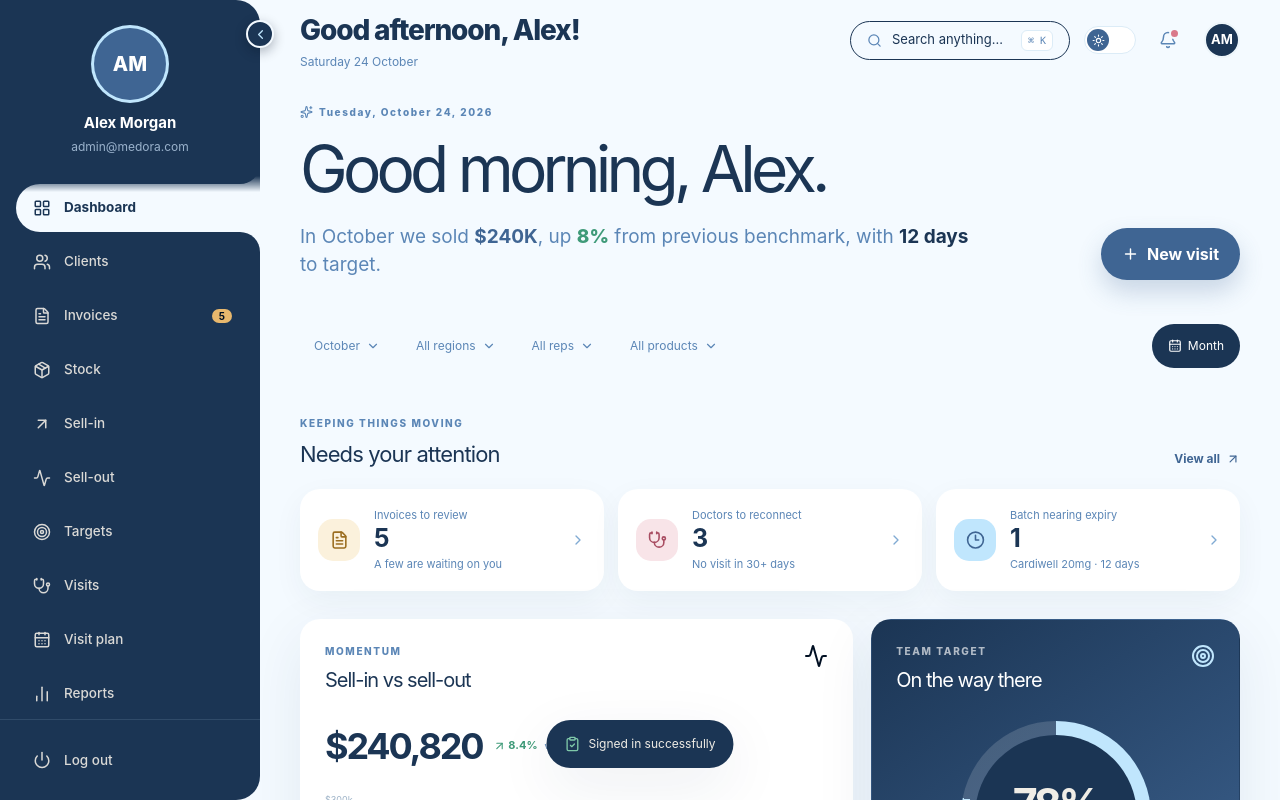
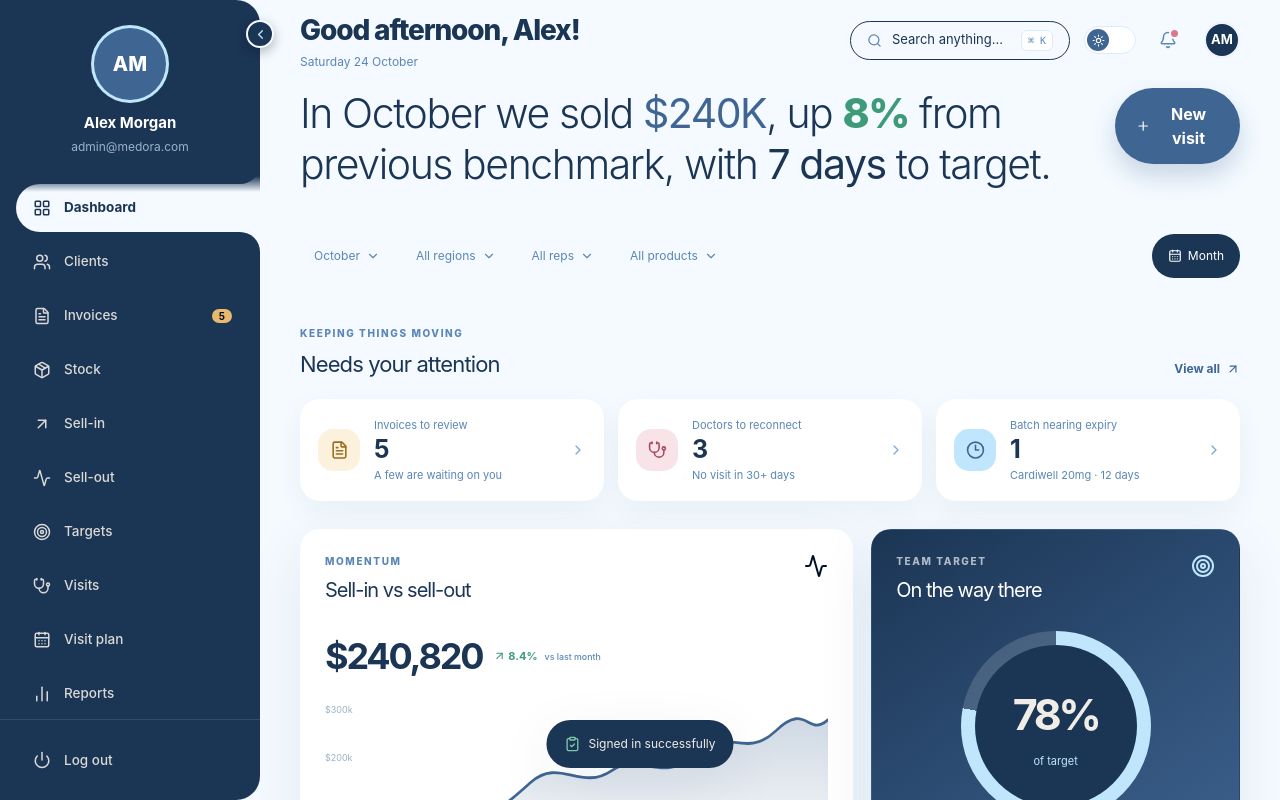
Before and after one commit to MarinaTarek/Graduation_project, a Next.js app: page / in a window 1280 px wide. Both pictures are taken after a click on the button "Sign in". Shown: the top 800 px of the page. Built offline with nearby package versions, Linux system fonts and the light colour scheme.

Commit message:
fix: remove duplicate greeting, story sentence as hero

```diff
--- a/src/ui/pages/home/index.tsx
+++ b/src/ui/pages/home/index.tsx
@@ -1,6 +1,7 @@
-import { useState } from 'react'
-import { Plus, Sparkles } from 'lucide-react'
+import { useState, useEffect } from 'react'
+import { Plus } from 'lucide-react'
 import { Button } from '@/ui/design-system/components/Button'
+import { useAuth } from '@/lib/auth'
 import { HomeFilters, type HomeFiltersState } from './components/HomeFilters'
 import { AttentionSection } from './components/AttentionSection'
 import { SellInChartPanel } from './components/SellInChartPanel'
@@ -9,6 +10,15 @@ import { ProductsPanel } from './components/ProductsPanel'
 import { TopRepsPanel } from './components/TopRepsPanel'
 import { QuoteCard } from './components/QuoteCard'
 import { homeAttentionItems, homeProducts, homeReps } from './mock-data'
+
+const REP_METRICS: Record<string, { amount: string; percent: string }> = {
+  'Ahmed Samir': { amount: '$42.8K', percent: '94%' },
+  'Sara Ali': { amount: '$38.2K', percent: '88%' },
+  'Olivia Martin': { amount: '$42.8K', percent: '98%' },
+  'Maya Patel': { amount: '$39.4K', percent: '91%' },
+  'James Wilson': { amount: '$35.9K', percent: '84%' },
+  'Sofia Chen': { amount: '$32.6K', percent: '79%' },
+}
 
 export interface HomePageProps {
   onAction: (s: string) => void
@@ -29,6 +39,15 @@ export default function HomePage({
   onNavigateWithFilter,
   onSelectRep,
 }: HomePageProps) {
+  const { user, role } = useAuth()
+  const [daysRemaining, setDaysRemaining] = useState(12)
+
+  useEffect(() => {
+    const now = new Date()
+    const totalDays = new Date(now.getFullYear(), now.getMonth() + 1, 0).getDate()
+    setDaysRemaining(Math.max(1, totalDays - now.getDate()))
+  }, [])
+
   const [filters, setFilters] = useState<HomeFiltersState>({
     month: 'October 2026',
     regions: [],
@@ -51,7 +70,7 @@ export default function HomePage({
   // Headline metrics reacting to filters
   let headlineSales = '$240K'
   let headlineGrowth = '8%'
-  let headlineDays = range === 'Week' ? '4 days' : '12 days'
+  let headlineDays = range === 'Week' ? '4 days' : `${daysRemaining} days`
 
   if (filters.reps.length === 1) {
     headlineSales = filters.reps[0] === 'Olivia Martin' ? '$42.8K' : '$39.4K'
@@ -64,22 +83,53 @@ export default function HomePage({
     headlineDays = 'Completed period'
   }
 
+  const repMetric = (user?.name && REP_METRICS[user.name]) || { amount: '$42.8K', percent: '94%' }
+
   return (
-    <section className="content">
-      <div className="page-intro">
+    <section className="content" style={{ paddingTop: '8px' }}>
+      <div className="page-intro" style={{ alignItems: 'flex-start', marginBottom: '20px' }}>
         <div>
-          <span className="eyebrow">
-            <Sparkles /> Tuesday, October 24, 2026
-          </span>
-          <h1>Good morning, Alex.</h1>
-          <p className="story">
+          {role === 'rep' ? (
+            <h1
+              className="story"
+              style={{
+                fontSize: 'clamp(28px, 3.2vw, 44px)',
+                fontWeight: 300,
+                letterSpacing: '-0.035em',
+                lineHeight: 1.25,
+                color: 'var(--heading-text)',
+                maxWidth: '920px',
+                margin: 0,
+              }}
+            >
+              This month you sold{' '}
+              <button onClick={() => onOpen('invoice detail')}>
+                <b>{repMetric.amount}</b>
+              </button>
+              , <em>{repMetric.percent}</em> of your target, with{' '}
+              <strong>{headlineDays}</strong> left.
+            </h1>
+          ) : (
+            <h1
+              className="story"
+              style={{
+                fontSize: 'clamp(28px, 3.2vw, 44px)',
+                fontWeight: 300,
+                letterSpacing: '-0.035em',
+                lineHeight: 1.25,
+                color: 'var(--heading-text)',
+                maxWidth: '920px',
+                margin: 0,
+              }}
+            >
               In {filters.month.split(' ')[0]} we sold{' '}
               <button onClick={() => onOpen('invoice detail')}>
                 <b>{headlineSales}</b>
               </button>
               , up <em>{headlineGrowth}</em> from previous benchmark, with{' '}
               <strong>{headlineDays}</strong> to target.
-          </p>
+            </h1>
+          )}
         </div>
         <Button variant="primary" onClick={() => onOpen('new visit')}>
           <Plus data-icon="inline-start" /> New visit
```
Also changed, not shown: 1 other file (tests, documents, lock files or other folders). Lines whose indentation alone changed are shown as unchanged.
